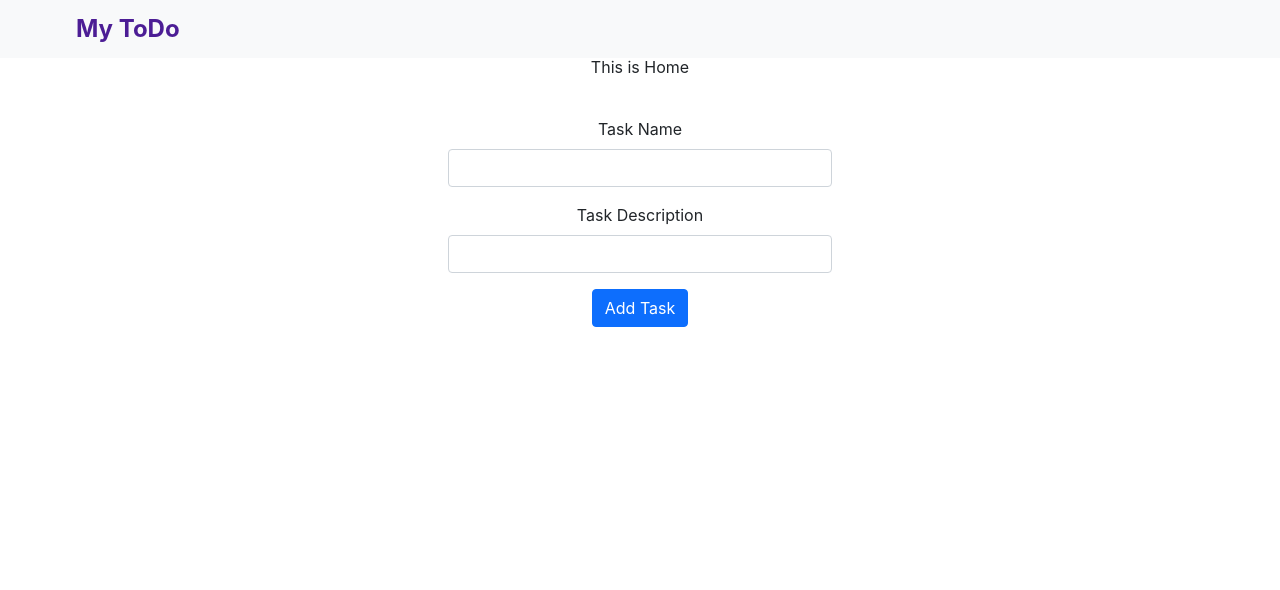
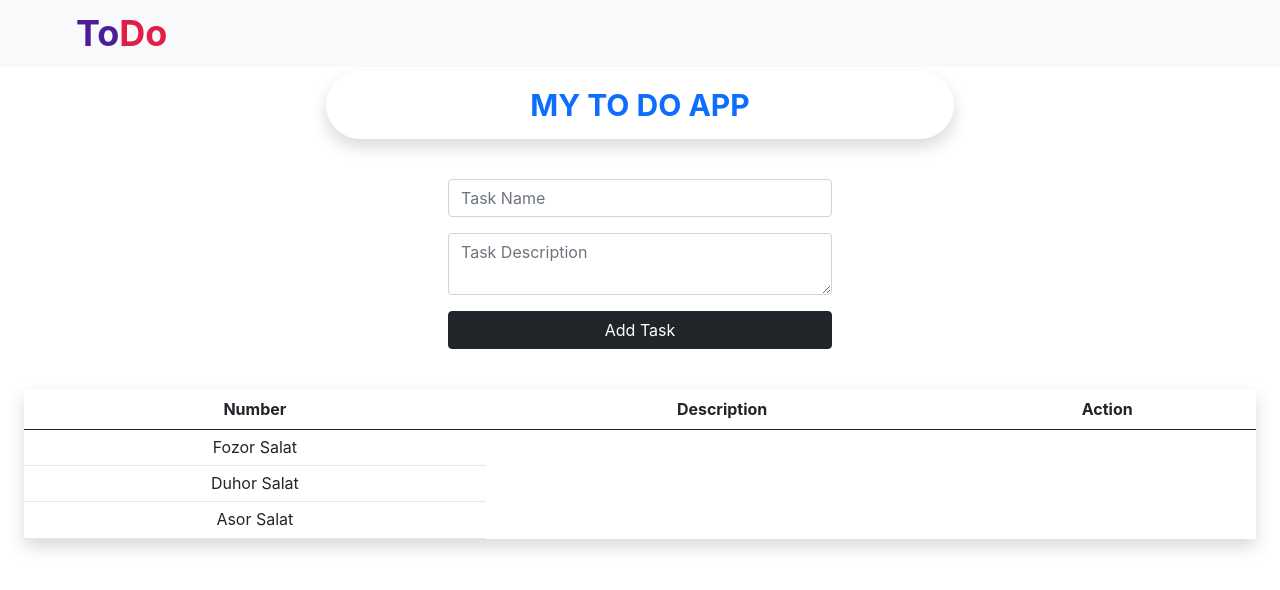
Before and after one commit to frsiam/my-react-todo-app, a React (Create React App) app: page / in a window 1280 px wide. Shown: the top 590 px of the page. Built offline with nearby package versions, Linux system fonts and the light colour scheme; no server answers; sample sign-in values are in the browser's storage.

Commit message:
todo data is show into table

```diff
--- a/package.json
+++ b/package.json
@@ -3,6 +3,7 @@
   "version": "0.1.0",
   "private": true,
   "dependencies": {
+    "@heroicons/react": "^1.0.6",
     "@testing-library/jest-dom": "^5.16.4",
     "@testing-library/react": "^13.2.0",
     "@testing-library/user-event": "^13.5.0",
--- a/src/components/AddTaskForm.js
+++ b/src/components/AddTaskForm.js
@@ -13,14 +13,12 @@ const AddTaskForm = () => {
         <div className='max-w-sm mx-auto my-10'>
             <form onSubmit={handleTask}>
                 <div className="mb-3">
-                    <label htmlFor="exampleInputEmail1" className="form-label">Task Name</label>
-                    <input name='name' type="text" className="form-control" id="exampleInputEmail1" aria-describedby="emailHelp" />
+                    <input name='name' type="text" className="form-control" id="exampleInputEmail1" aria-describedby="emailHelp" placeholder='Task Name' />
                 </div>
                 <div className="mb-3">
-                    <label htmlFor="exampleInputPassword1" className="form-label">Task Description</label>
-                    <input name='description' type="text" className="form-control" id="exampleInputPassword1" />
+                    <textarea name='description' type="text" className="form-control" id="exampleInputPassword1" placeholder='Task Description' rows='2'></textarea>
                 </div>
-                <button className="btn btn-primary">Add Task</button>
+                <button className="btn btn-dark w-full">Add Task</button>
             </form>
         </div>
     );
--- /dev/null
+++ b/src/components/AllTodos.js
@@ -0,0 +1,25 @@
+import React from 'react';
+import SingleTodo from './SingleTodo';
+
+const AllTodos = ({ datas }) => {
+    return (
+        <div className='container'>
+            <table class="table shadow table-striped">
+                <thead>
+                    <tr>
+                        <th scope="col">Number</th>
+                        <th scope="col">Description</th>
+                        <th scope="col">Action</th>
+                    </tr>
+                </thead>
+                <tbody id="table-body">
+                    {
+                        datas.map(data => <SingleTodo key={data._id} data={data} />)
+                    }
+                </tbody>
+            </table>
+        </div>
+    );
+};
+
+export default AllTodos;
--- a/src/components/Header.js
+++ b/src/components/Header.js
@@ -13,22 +13,25 @@ const Header = () => {
     return (
         <nav className="navbar navbar-expand-lg navbar-light bg-light">
             <div className="container max-w-6xl">
-                <a className="navbar-brand" href="#"><span className='font-bold text-2xl text-violet-900'>My ToDo</span></a>
+                <a className="navbar-brand" href="#"><span className='font-bold text-4xl text-violet-900'>To<span className='text-rose-600'>Do</span></span></a>
                 <button className="navbar-toggler" type="button" data-bs-toggle="collapse" data-bs-target="#navbarNavDropdown" aria-controls="navbarNavDropdown" aria-expanded="false" aria-label="Toggle navigation">
                     <span className="navbar-toggler-icon"></span>
                 </button>
                 <div className="collapse navbar-collapse flex justify-between" id="navbarNavDropdown">
                     <ul className="navbar-nav">
-                        <li className="nav-item">
+                        {/* <li className="nav-item">
                             <a className="nav-link active" aria-current="page" href="#">Home</a>
                         </li>
                         <li className="nav-item">
                             <a className="nav-link" href="#">Features</a>
-                        </li>
+                        </li> */}
                     </ul>
                     <ul>
                         <li>
-                            <Link onClick={handleSignOut} to='/login'>Sign Out</Link>
+                            <span className='mr-8'>{user && user.displayName}</span>
+                            {
+                                user && <Link onClick={handleSignOut} to='/login'>Sign Out</Link>
+                            }
                         </li>
                     </ul>
                 </div>
--- a/src/components/Home.js
+++ b/src/components/Home.js
@@ -1,11 +1,18 @@
 import React from 'react';
 import AddTaskForm from './AddTaskForm';
+import AllTodos from './AllTodos';
 
 const Home = () => {
+    const fakeData = [
+        { _id: 1, name: 'Fozor Salat', desc: 'Most Valuable task in this world' },
+        { _id: 2, name: 'Duhor Salat', desc: 'Most Valuable task in this world' },
+        { _id: 3, name: 'Asor Salat', desc: 'Most Valuable task in this world' }
+    ]
     return (
-        <div>
-            <h1>This is Home</h1>
+        <div className='container'>
+            <h1 className="text-center text-3xl fw-bolder text-primary p-3 mt-1 container rounded-pill shadow w-3/4 md:w-1/2">MY TO DO APP</h1>
             <AddTaskForm />
+            <AllTodos datas={fakeData} />
         </div>
     );
 };
--- /dev/null
+++ b/src/components/SingleTodo.js
@@ -0,0 +1,12 @@
+import React from 'react';
+
+const SingleTodo = ({ data }) => {
+    const { name, desc } = data;
+    return (
+        <div>
+            <h1>{name}</h1>
+        </div>
+    );
+};
+
+export default SingleTodo;
```
Also changed, not shown: src/index.js (+4 -4 lines), firebase.json (added), 2 other files (tests, documents, lock files or other folders).
